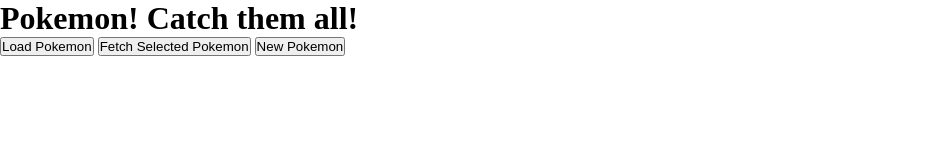
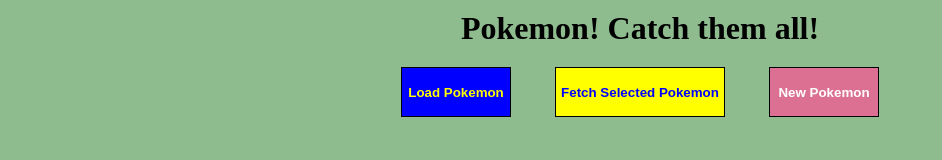
Before and after one commit to techplatform/gitpractice, a plain HTML site: page pokemon/index.html in a window 1280 px wide. Shown: the whole page, without its empty margins (0-942 px from the left). Drawn offline with Linux system fonts and the light colour scheme.

Commit message:
finalStyleEdits

```diff
--- a/pokemon/index.html
+++ b/pokemon/index.html
@@ -9,7 +9,7 @@
     <title>Go Pokemon Go</title>
 </head>
 <body>
-    <header>
+    <header class="items">
         <h1 class="title">Pokemon! Catch them all!</h1>
         <button class="loadPokemon">Load Pokemon</button>
         <button id="fetchSelectedPokemon">Fetch Selected Pokemon</button>
--- a/pokemon/pokecode.js
+++ b/pokemon/pokecode.js
@@ -281,7 +281,7 @@ function getPokeTypeColor(pokeType) {
             break;
 
         case 'psychic':
-            color = '#8000ff'
+            color = '#bf80ff'
             break;
 
         case 'normal':
--- a/pokemon/pokestyles.css
+++ b/pokemon/pokestyles.css
@@ -4,6 +4,9 @@
     box-sizing: border-box;
 }
 
+body{
+    background-color: darkseagreen;
+}
 .pokeGrid {
     display: flex;
     flex-wrap: wrap;
@@ -16,6 +19,66 @@
 /*    border: 1px solid #ccc;*/
     margin: 10px;
     perspective: 600px;
+}
+.items{
+    text-align: center;
+}
+
+h1{
+  margin: 10px;
+
+}
+.loadPokemon {
+    border: 1px solid black;
+    background-color: blue;
+    color: yellow;
+    font-weight: bold;
+    height: 50px;
+    width: 110px;
+    margin-left: 30px;
+    margin-bottom: 50px;
+    margin-right: 30px;
+
+}
+
+.loadPokemon:hover {
+  background-color: lightblue;
+  color: black;
+  cursor: pointer;
+}
+
+#fetchSelectedPokemon{
+    border: 1px solid black;
+    background-color: yellow;
+    color: blue;
+    font-weight: bold;
+    height: 50px;
+    width: 170px;
+    margin: 10px;
+}
+
+#fetchSelectedPokemon:hover {
+  background-color: lightyellow;
+  color: black;
+    cursor: pointer;
+}
+
+#newPokemon{
+    border: 1px solid black;
+    background-color: palevioletred;
+    color: white;
+    font-weight: bold;
+    height: 50px;
+    width: 110px;
+    margin-left: 30px;
+    margin-bottom: 50px;
+    margin-right: 30px;
+}
+
+#newPokemon:hover {
+  background-color: lightcoral;
+  color: black;
+    cursor: pointer;
 }
 
 .card {
```
